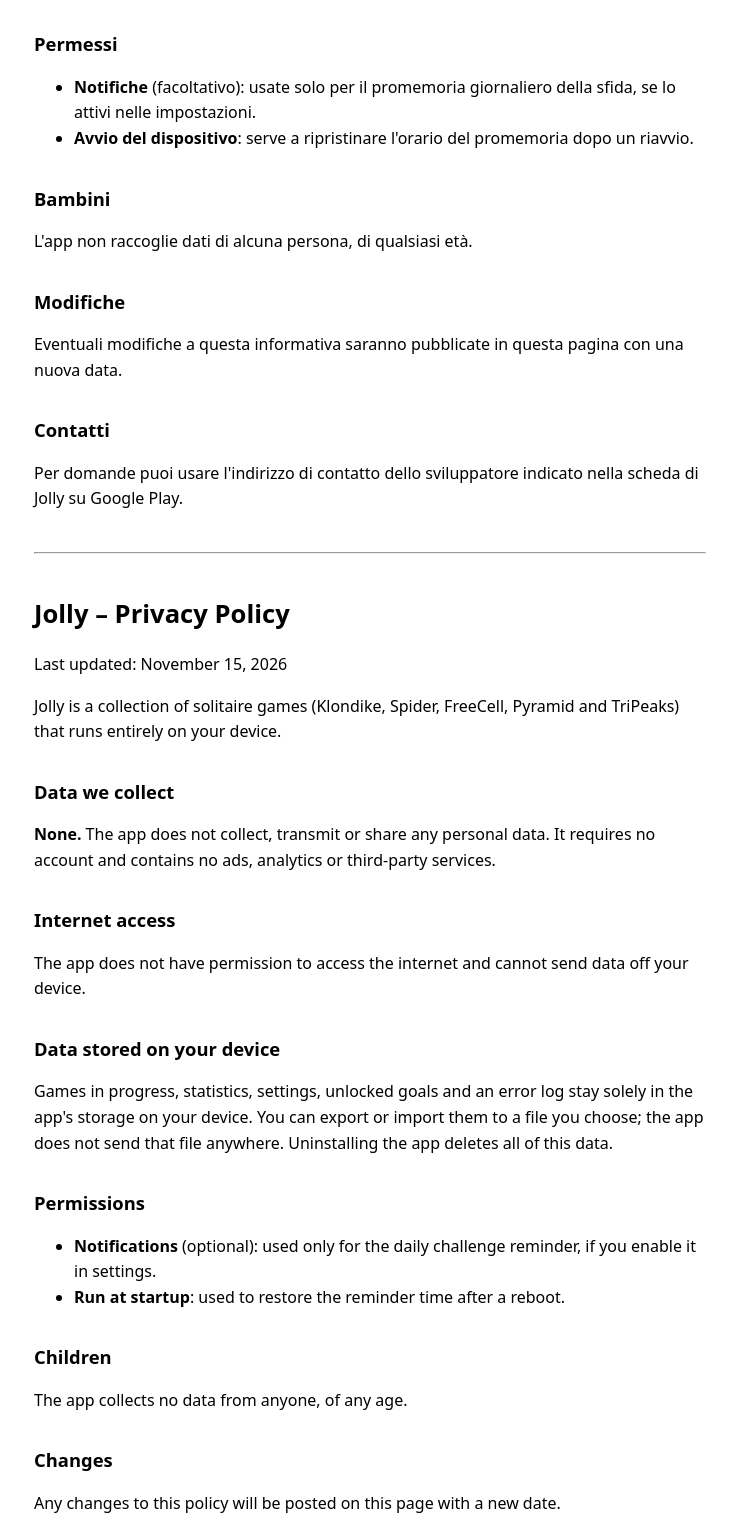
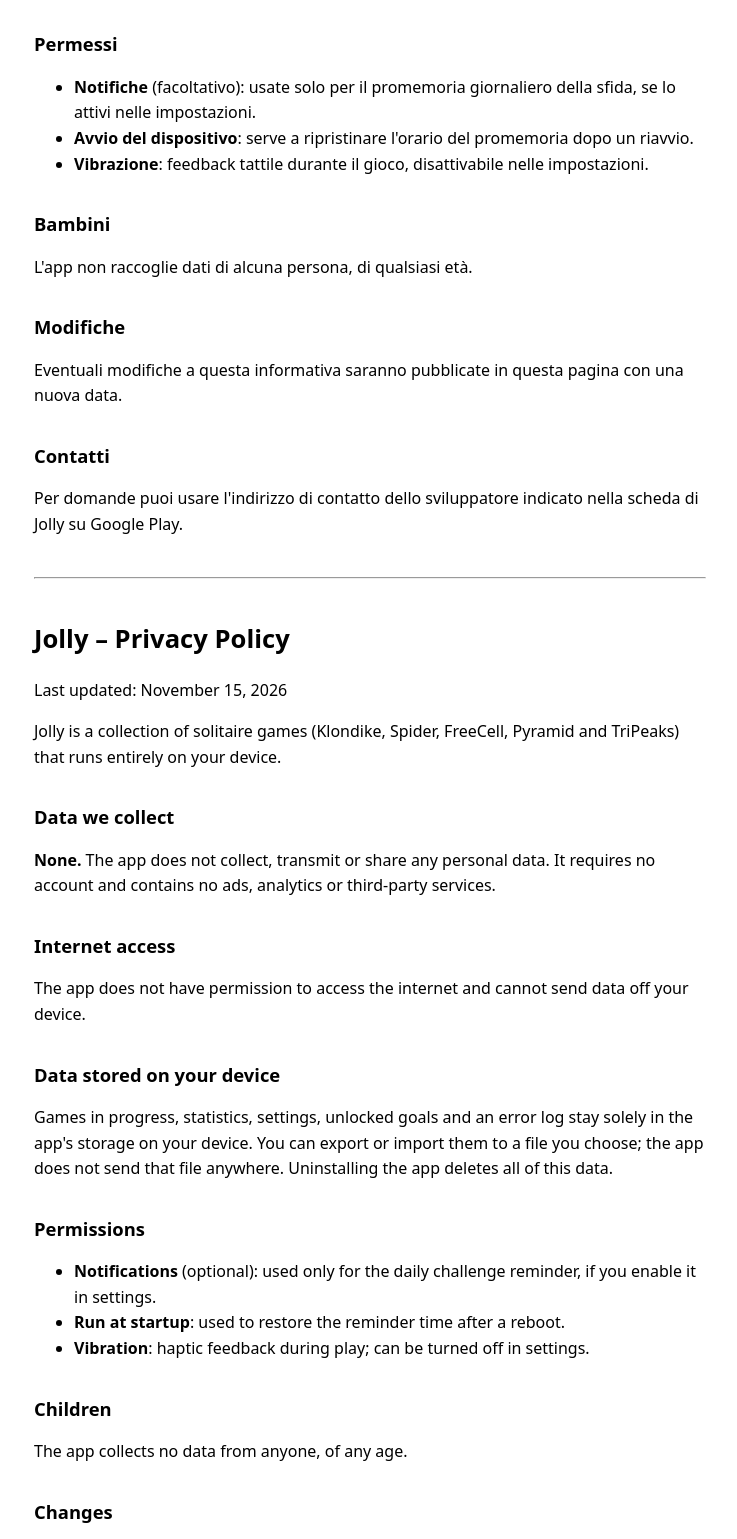
Before and after one commit to Federiko98-Development/jolly-privacy, a plain HTML site: page index.html in a window 1280 px wide. Shown: the part 597-2136 px from the top of the page, without its empty margins (270-1007 px from the left). Drawn offline with Linux system fonts and the light colour scheme.

Commit message:
Privacy: vibrazione

```diff
--- a/index.html
+++ b/index.html
@@ -30,6 +30,7 @@
 <ul>
   <li><strong>Notifiche</strong> (facoltativo): usate solo per il promemoria giornaliero della sfida, se lo attivi nelle impostazioni.</li>
   <li><strong>Avvio del dispositivo</strong>: serve a ripristinare l'orario del promemoria dopo un riavvio.</li>
+  <li><strong>Vibrazione</strong>: feedback tattile durante il gioco, disattivabile nelle impostazioni.</li>
 </ul>
 
 <h2>Bambini</h2>
@@ -61,6 +62,7 @@
 <ul>
   <li><strong>Notifications</strong> (optional): used only for the daily challenge reminder, if you enable it in settings.</li>
   <li><strong>Run at startup</strong>: used to restore the reminder time after a reboot.</li>
+  <li><strong>Vibration</strong>: haptic feedback during play; can be turned off in settings.</li>
 </ul>
 
 <h2>Children</h2>
```
